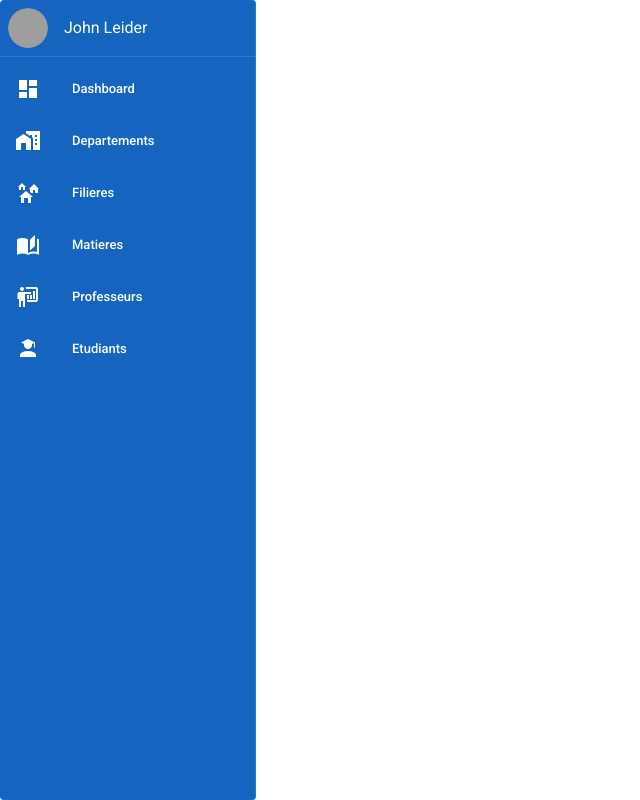
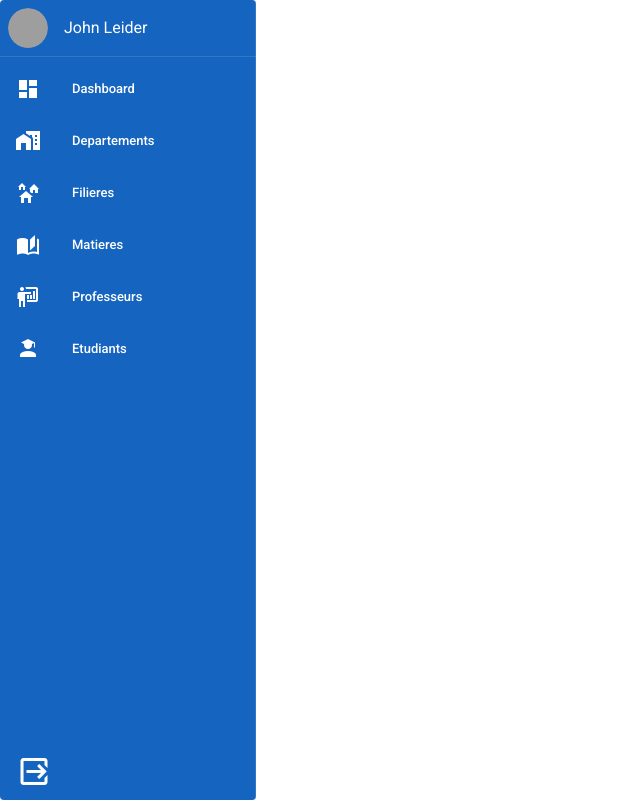
Before and after one commit to chahidhadifi/TestGenius, a Vue app in the folder vuetify/: page / in a window 1280 px wide. Shown: the whole page, without its empty margins (0-640 px from the left). Built offline with nearby package versions, Linux system fonts and the light colour scheme; grey boxes are pictures that could not be loaded.

Commit message:
add logout

```diff
--- a/vuetify/src/components/Navbar.vue
+++ b/vuetify/src/components/Navbar.vue
@@ -63,6 +63,13 @@
                         </v-list-item-content>
                     </v-list-item>
                 </v-list>
+                <v-list style="position: absolute; bottom: 0" nav dense>
+                    <v-list-item router to="/auth">
+                        <v-icon large @click="logout()"
+                            >mdi mdi-logout-variant</v-icon
+                        >
+                    </v-list-item>
+                </v-list>
             </v-navigation-drawer>
         </v-card>
     </nav>
@@ -79,5 +86,10 @@ export default {
             mini: true,
         };
     },
+    methods: {
+        logout() {
+            localStorage.clear();
+        },
+    },
 };
 </script>
--- a/vuetify/src/views/HomeView.vue
+++ b/vuetify/src/views/HomeView.vue
@@ -305,9 +305,9 @@ export default {
                         default:
                             console.error("Rôle d'utilisateur invalide !");
                     }
+                    this.$router.push("/home");
                 })
                 .catch((error) => {
-                    //TODO: notification bar
                     console.log("erreur");
                 });
         },
```
Also changed, not shown: vuetify/src/components/NavbarViewProfesseur.vue (+6 -1 lines).
